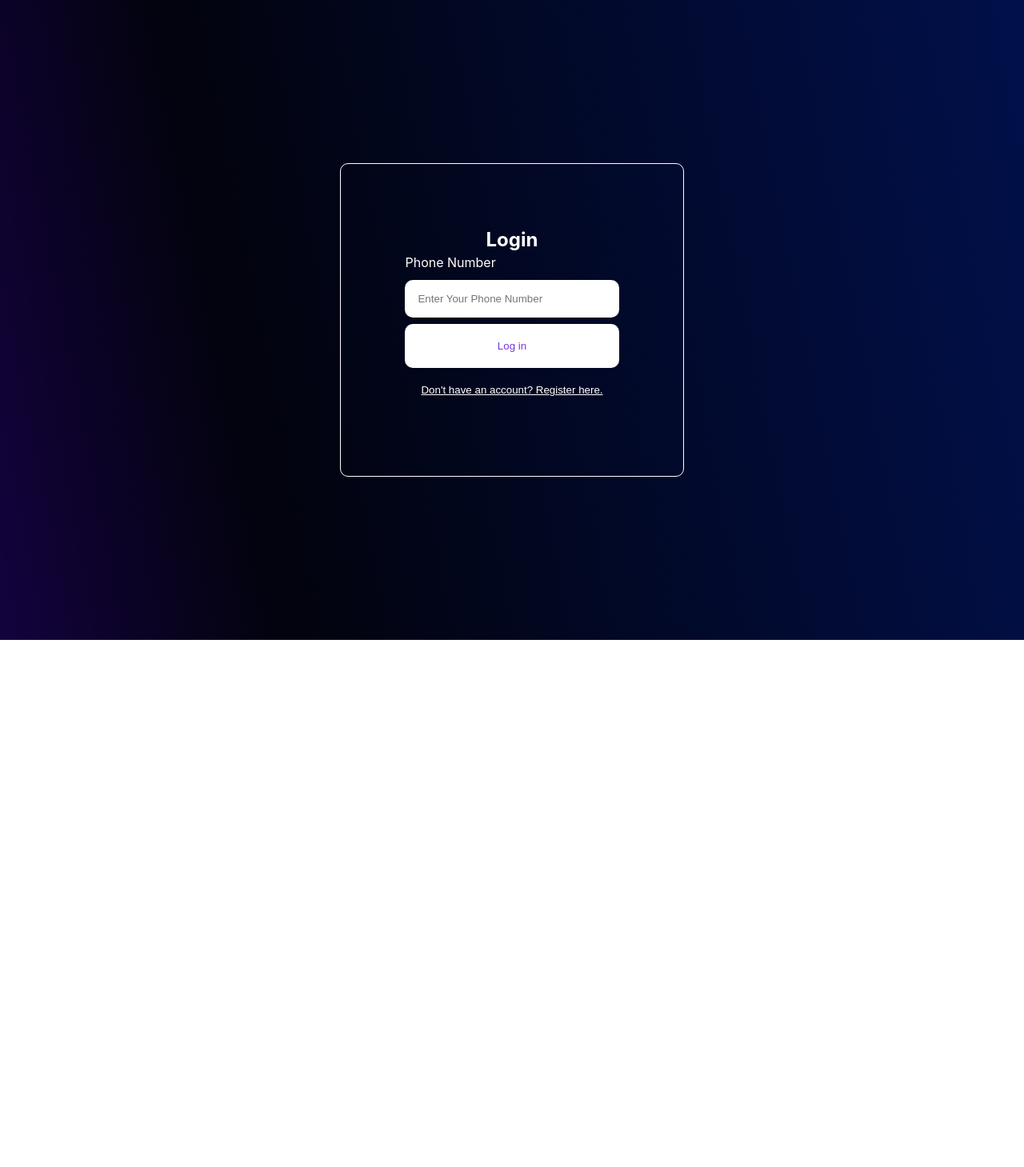
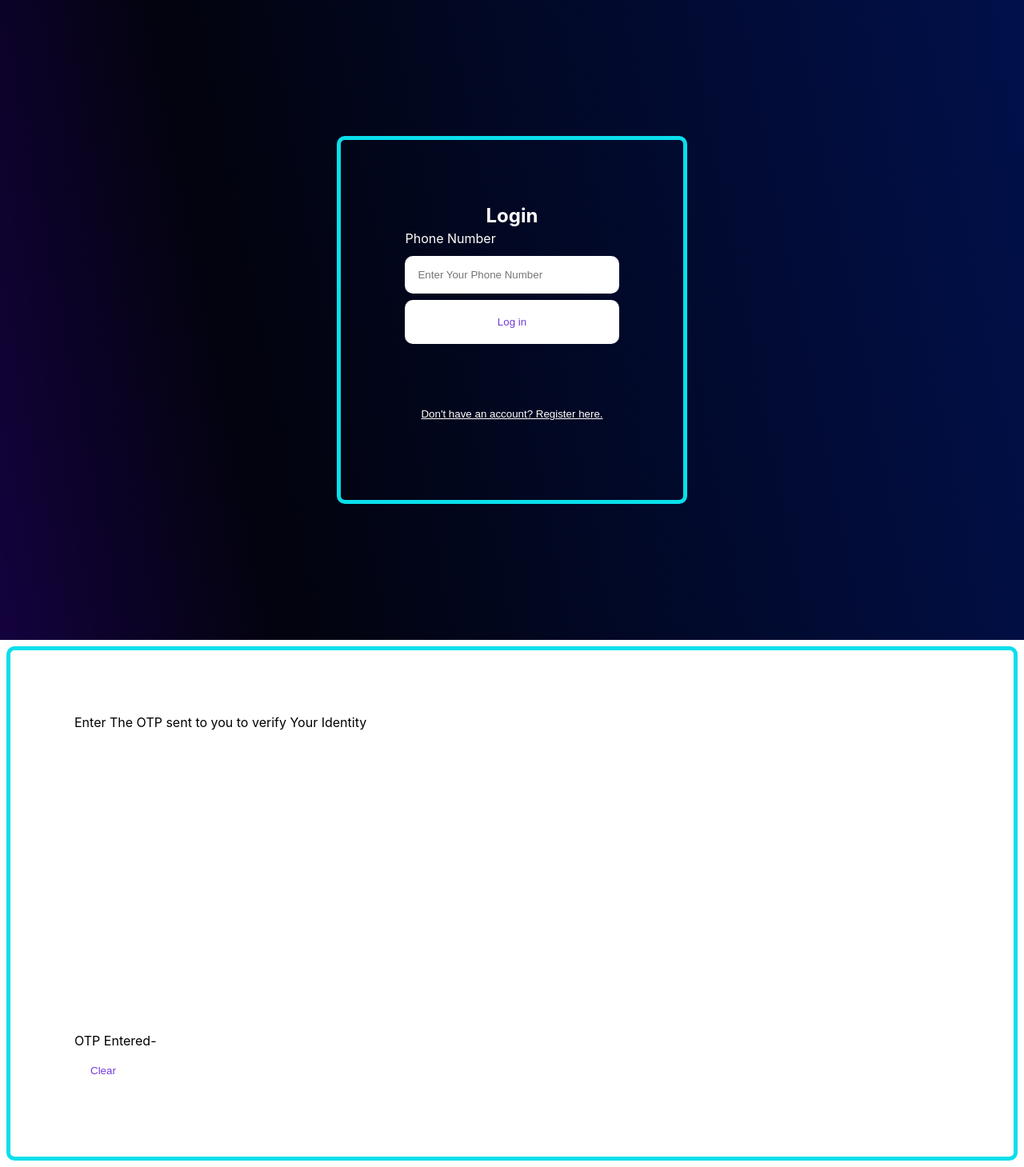
Before and after one commit to sagnik2001/React_Video_App_Frontend, a React (Create React App) app: page /otppage in a window 1280 px wide. Shown: the whole page at 80% size. Before the commit the page ends 800 px from the top, so only its background shows below. Built offline with nearby package versions, Linux system fonts and the light colour scheme.

Commit message:
Otp Page

```diff
--- a/src/App.js
+++ b/src/App.js
@@ -4,6 +4,8 @@ import "./App.css"
 import { BrowserRouter,Routes,Route } from "react-router-dom";
 import Register from "./Pages/register/Register";
 import LogInPage from "./Pages/Login/LogInPage";
+import OtpPage from "./Pages/otpPage/OtpPage";
+
 
 const App = () => {
   const [currentForm, setCurrentForm] = useState('login');
@@ -30,7 +32,8 @@ const App = () => {
           </div>
         <Routes>
           <Route exact path="/login"  element={<LogInPage />}></Route>
-          <Route path="/Register"  element={<Register />}/>
+          <Route path="/register"  element={<Register />}/>
+          <Route path="/otppage"  element={<OtpPage />}/>
         </Routes>
     </BrowserRouter>
   );
--- a/src/Pages/Login/LogInPage.jsx
+++ b/src/Pages/Login/LogInPage.jsx
@@ -3,7 +3,6 @@ import "./Login.css"
 
 const LogInPage = (props) => {
     const [email, setEmail] = useState('');
-    const [pass, setPass] = useState('');
 
     const handleSubmit = (e) =>{
         e.preventDefault();
@@ -18,7 +17,7 @@ const LogInPage = (props) => {
       <input value={email} onChange={(e)=> setEmail(e.target.value)} type="email" placeholder='Enter Your Phone Number' id='email' name='email' />
       <button type='submit'>Log in</button>
     </form>
-    <button className='link-btn' onClick={()=> props.onFormSwitch('register')}>Don&apos;t have an account? Register here. </button>
+    <button className='link-btn' onClick={()=> props.onFormSwitch('/register')}>Don&apos;t have an account? Register here. </button>
     </div>
   )
 }
--- a/src/Pages/Login/Login.css
+++ b/src/Pages/Login/Login.css
@@ -3,11 +3,13 @@
     flex-direction: column;
 }
 @media screen and (min-width: 60px){
+
     .auth-form-container{
         padding: 5rem;
-        border: 1px solid white;
+        border: 5px solid rgb(9, 223, 235);
         border-radius:10px;
         margin: 0.5rem;
+
     }
 }
 
@@ -33,6 +35,8 @@ button{
 }
 
 .link-btn{
+    padding-top: 5rem;
+    /* padding-bottom: 5rem; */
     background: none;
     color: white;
     text-decoration: underline;
--- /dev/null
+++ b/src/Pages/otpPage/OtpPage.jsx
@@ -0,0 +1,44 @@
+import React, {useState} from 'react';
+import "../Login/Login.css"
+
+const OtpPage = () => {
+    const [otp, setOtp] = useState(new Array(6).fill(""));
+    const handleChange=(element, index)=>{
+      if(isNaN(element.value)) return false;
+
+      setOtp([...otp.map((d, idx)=>(idx===index)? element.value :d )]);
+
+      if(element.nextSibling){
+        element.nextSibling.focus();
+      }
+    }
+
+
+  return (
+    <div className='auth-form-container'>
+      <p>Enter The OTP sent to you to verify Your Identity </p>
+      {
+        otp.map((data,index)=>{
+          return <input
+          className='otp-field'
+          type='text'
+          name='otp'
+          maxLength="1"
+          key={index}
+          value={data}
+          onChange={e=>handleChange(e.target,index)}
+          onFocus={e=>e.target.select()}
+          />
+        })
+      }
+      <p>OTP Entered- {otp.join("")}</p>
+      <p>
+        <button className='btn btn-secondary mr-2' onClick={e=> setOtp([...otp.map(v=> "")])}>
+          Clear
+        </button>
+        <button className='btn btn-primary' onClick={e=> alert("Entered OTP is "+otp.join(""))}></button>
+      </p>
+    </div>
+  )
+}
+export default OtpPage;
```
